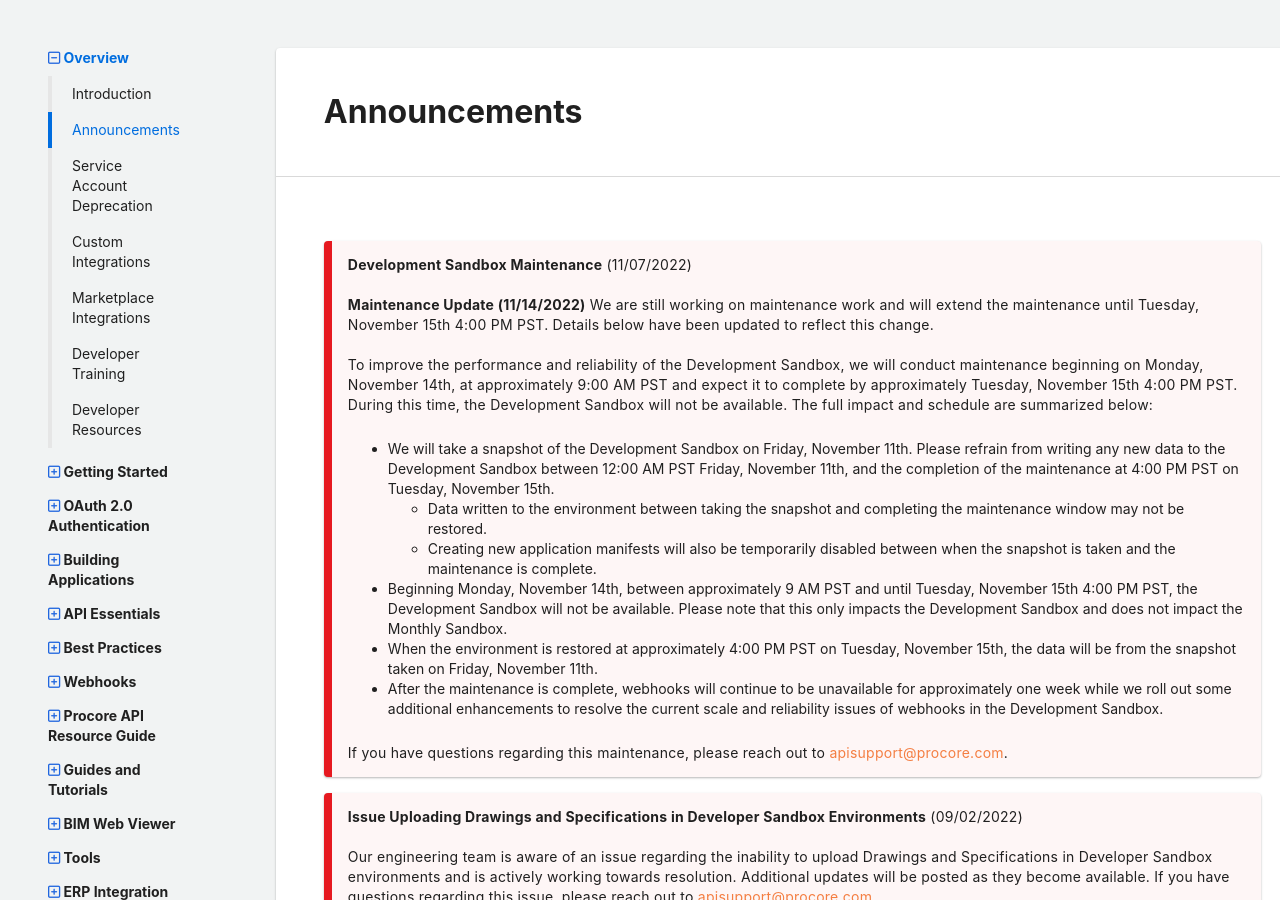
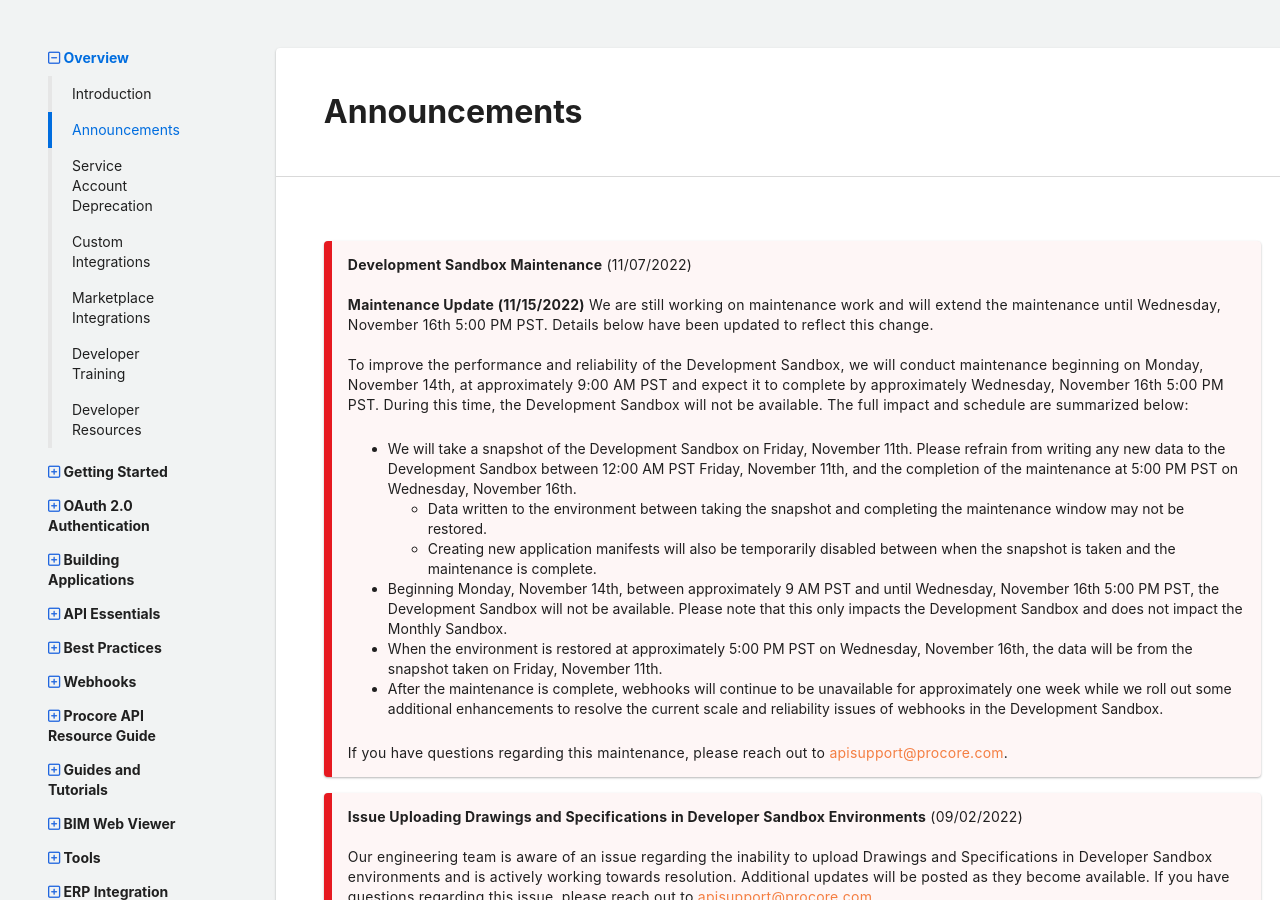
Before and after one commit to procore/documentation, a Jekyll site: the page built from overview/announcements.md, in a window 1280 px wide and 900 px high. Built offline with Jekyll 4.4.1, drawn with Linux system fonts in a browser that asks for light colours.

Commit message:
Update to mainteance timeline

```diff
--- a/overview/announcements.md
+++ b/overview/announcements.md
@@ -7,17 +7,17 @@ section_title: Overview
 
 >**Development Sandbox Maintenance** (11/07/2022)
 >
->**Maintenance Update (11/14/2022)**
->We are still working on maintenance work and will extend the maintenance until Tuesday, November 15th 4:00 PM PST. Details below have been updated to reflect this change.
+>**Maintenance Update (11/15/2022)**
+>We are still working on maintenance work and will extend the maintenance until Wednesday, November 16th 5:00 PM PST. Details below have been updated to reflect this change.
 >
 >
->To improve the performance and reliability of the Development Sandbox, we will conduct maintenance beginning on Monday, November 14th, at approximately 9:00 AM PST and expect it to complete by approximately Tuesday, November 15th 4:00 PM PST.  During this time, the Development Sandbox will not be available. The full impact and schedule are summarized below:
+>To improve the performance and reliability of the Development Sandbox, we will conduct maintenance beginning on Monday, November 14th, at approximately 9:00 AM PST and expect it to complete by approximately Wednesday, November 16th 5:00 PM PST.  During this time, the Development Sandbox will not be available. The full impact and schedule are summarized below:
 >
-> - We will take a snapshot of the Development Sandbox on Friday, November 11th.  Please refrain from writing any new data to the Development Sandbox between 12:00 AM PST Friday, November 11th, and the completion of the maintenance at 4:00 PM PST on Tuesday, November 15th.
+> - We will take a snapshot of the Development Sandbox on Friday, November 11th.  Please refrain from writing any new data to the Development Sandbox between 12:00 AM PST Friday, November 11th, and the completion of the maintenance at 5:00 PM PST on Wednesday, November 16th.
 >   - Data written to the environment between taking the snapshot and completing the maintenance window may not be restored.
 >   - Creating new application manifests will also be temporarily disabled between when the snapshot is taken and the maintenance is complete.
-> - Beginning Monday, November 14th, between approximately 9 AM PST and until Tuesday, November 15th 4:00 PM PST, the Development Sandbox will not be available. Please note that this only impacts the Development Sandbox and does not impact the Monthly Sandbox.
-> - When the environment is restored at approximately 4:00 PM PST on Tuesday, November 15th, the data will be from the snapshot taken on Friday, November 11th.
+> - Beginning Monday, November 14th, between approximately 9 AM PST and until Wednesday, November 16th 5:00 PM PST, the Development Sandbox will not be available. Please note that this only impacts the Development Sandbox and does not impact the Monthly Sandbox.
+> - When the environment is restored at approximately 5:00 PM PST on Wednesday, November 16th, the data will be from the snapshot taken on Friday, November 11th.
 > - After the maintenance is complete, webhooks will continue to be unavailable for approximately one week while we roll out some additional enhancements to resolve the current scale and reliability issues of webhooks in the Development Sandbox.
 >
 >If you have questions regarding this maintenance, please reach out to [apisupport@procore.com](mailto:apisupport@procore.com).
```
